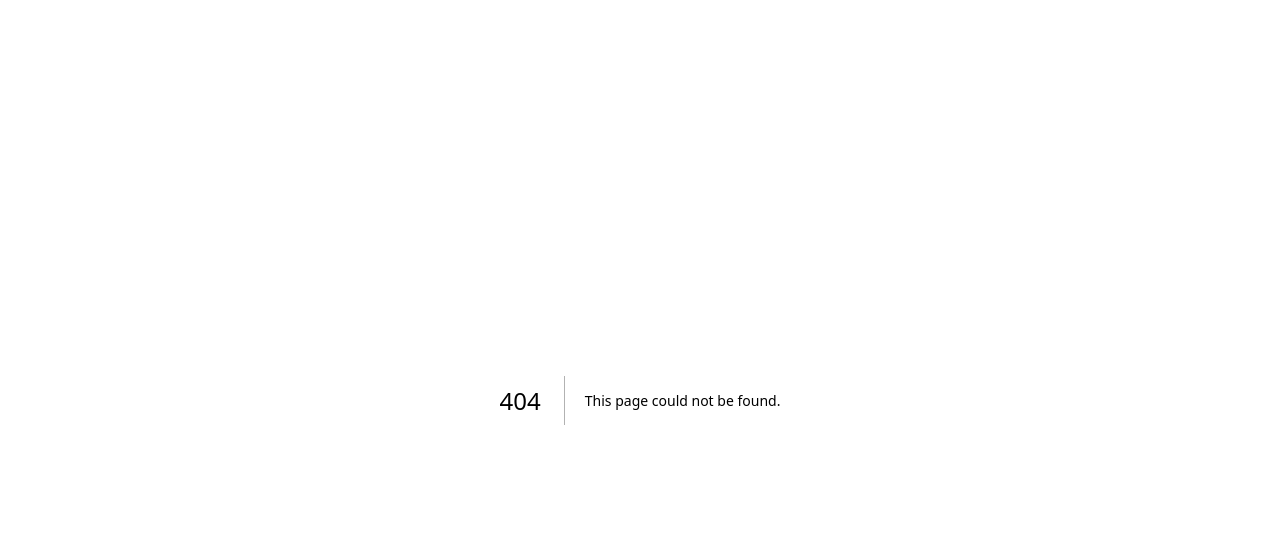
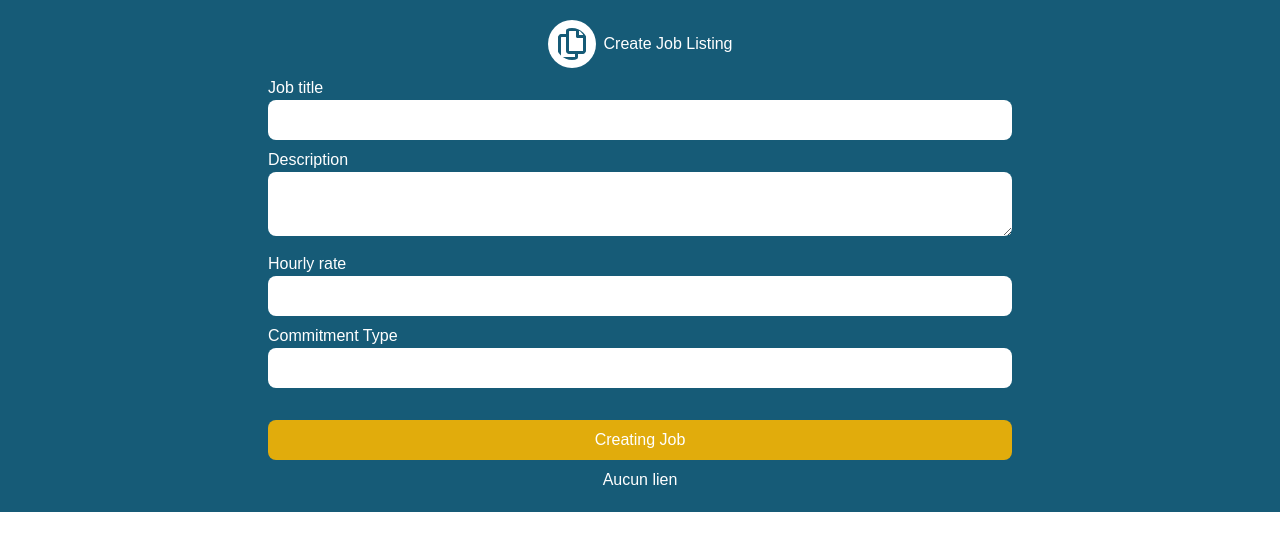
Before and after one commit to Fabricejor/RH_React_DJANGO, a Next.js app in the folder admin/: page /create_interview in a window 1280 px wide. Before the commit this address had no page. Shown: the top 550 px of the page. Built offline with nearby package versions, Linux system fonts and the light colour scheme.

Commit message:
Ajout et inégration de la page creating interview

```diff
--- a/admin/package.json
+++ b/admin/package.json
@@ -12,7 +12,8 @@
     "axios": "^1.7.9",
     "next": "15.0.3",
     "react": "19.0.0-rc-66855b96-20241106",
-    "react-dom": "19.0.0-rc-66855b96-20241106"
+    "react-dom": "19.0.0-rc-66855b96-20241106",
+    "react-icons": "^5.4.0"
   },
   "devDependencies": {
     "@types/node": "^20",
--- a/admin/src/app/components/main/ConnexionForm.tsx
+++ b/admin/src/app/components/main/ConnexionForm.tsx
@@ -1,7 +1,16 @@
+'use client'
 import React from 'react'
 import "../../globals.css"
+import { useRouter } from 'next/navigation'
 
 export default function ConnexionForm() {
+
+  const router = useRouter()
+
+  const redirection = () => {
+    router.push("/dashboard")
+  }
+
   return (
     <div className='flex h-screen bg-blue-50'>
       {/* Conteneur gauche : Formulaire */}
@@ -33,7 +42,7 @@ export default function ConnexionForm() {
             />
           </form>
 
-          <button className='mt-6 w-full bg-yellow-500 text-white py-4 rounded-lg hover:bg-yellow-600'>
+          <button type='submit' className='mt-6 w-full bg-yellow-500 text-white py-4 rounded-lg hover:bg-yellow-600' onClick={redirection}>
             CONNEXION
           </button>
         </div>
--- /dev/null
+++ b/admin/src/app/components/main/JobsForm.tsx
@@ -0,0 +1,104 @@
+'use client';
+
+import React, { useState } from 'react';
+import Link from 'next/link';
+import axios from 'axios';
+import { FaRegCopy } from "react-icons/fa";
+import { log } from 'console';
+
+export default function JobsForm() {
+    const [formData, setFormData] = useState('');
+    const [responseMessage, setResponseMessage] = useState('');
+    const [job_title, setJobTitle] = useState('');
+    const [description, setDescription] = useState('');
+    const [isLoading, setIsLoading] = useState(false);
+
+    const handlesubmit = async (e: React.FormEvent) => {
+        e.preventDefault();
+        setIsLoading(true);
+
+        // Regroupement des données en un seul string
+        const combinedData = `${job_title} ${description}`.trim();
+
+        try {
+            // Envoi de l'objet JSON avec Axios
+            const response = await axios.post(
+                'https://api.ednova.ai/its/interview-agents',
+                { jobDescription: combinedData }, // Envoi des données structurées
+                {
+                    headers: {
+                        'Content-Type': 'application/json',
+                        'accept': '*/*',
+                    },
+                }
+            );
+
+            // Gestion de la réponse
+            setResponseMessage(response.data.data.interviewUrl || 'Formulaire envoyé avec succès.');
+            console.log(responseMessage)
+        } catch (error) {
+            console.error('Erreur API :', error);
+            setResponseMessage('Une erreur est survenue lors de l\'envoi du formulaire.');
+        } finally {
+            setIsLoading(false);
+        }
+    };
+
+    return (
+        <div className='w-full h-[100%]  bg-[#165b77] flex flex-col p-5 justify-start items-center'>
+            <div className="header flex items-center">
+                <FaRegCopy className='text-[#165b77] bg-white rounded-[100%] p-2 text-5xl' />
+                <h2 className='text-white ml-2'>Create Job Listing</h2>
+            </div>
+            <form onSubmit={handlesubmit} className='flex flex-col w-[60%] mt-2'>
+                <label className='text-white text-base'>Job title</label>
+                <input
+                    className='w-full rounded-lg py-2'
+                    type="text"
+                    name='job_title'
+                    title='job_title'
+                    value={job_title}
+                    onChange={(e) => setJobTitle(e.target.value)}
+                    required
+                />
+
+                <label className='text-white text-base mt-2'>Description</label>
+                <textarea
+                    className='w-full rounded-lg py-2'
+                    name='Description'
+                    title='Description'
+                    value={description}
+                    onChange={(e) => setDescription(e.target.value)}
+                    required
+                />
+
+                <label className='text-white text-base mt-4'>Hourly rate</label>
+                <input
+                    className='w-full rounded-lg py-2'
+                    type="text"
+                    name='Hourly rate'
+                    title='Hourly rate'
+                />
+
+                <label className='text-white text-base mt-2'>Commitment Type</label>
+                <input
+                    className='w-full rounded-lg py-2'
+                    type="text"
+                    name='Commitment Type'
+                    title='Commitment Type'
+                />
+
+                <button
+                    title='Creating jobs'
+                    className='mt-8 py-2 bg-[#e1ac0c] text-white rounded-lg'
+                    type="submit"
+                    disabled={isLoading}
+                >
+                    {isLoading ? 'Envoi en cours...' : 'Creating Job'}
+                </button>
+            </form>
+
+          {responseMessage ?<Link href={responseMessage} target='_blank' className="text-white p-2  bg-blue-400 rounded-md mt-1">{responseMessage}</Link> : <p className='mt-2 text-white'>Aucun lien</p>}
+        </div>
+    );
+}
--- /dev/null
+++ b/admin/src/app/components/main/Sidebar.tsx
@@ -0,0 +1,51 @@
+'use client'
+import React from 'react'
+import { useState } from 'react';
+import "../../globals.css"
+
+// codes
+import { FaArtstation } from "react-icons/fa";
+import { FaArrowAltCircleRight } from "react-icons/fa";
+import { CiSearch,CiCalculator2 ,CiSettings ,CiUser ,CiPower } from "react-icons/ci";
+import { HiOutlineClipboardDocumentList } from "react-icons/hi2";
+export default function Sidebar() {
+    const [open, setOpen] = useState(true);// hooks pour connaitre letat du button qui va reduire le sidebar
+    const [submenuOpen, setSubmenuOpen] = useState(false);// hooks pour connaitre letat des sous menus
+
+    const Menus = [
+        {title:"search", icon:<CiSearch/>},
+        {title:"jobs", icon:<HiOutlineClipboardDocumentList/>},
+        {title:"cosinus_similarity", icon:<CiCalculator2 />},
+        {title:"settings", icon:<CiSettings/>},
+        {title:"profils", icon:<CiUser/>},
+        {title:"deconnexion", icon:<CiPower/>},
+
+    ]
+    return (
+        <div className='flex h-screen'>
+            <div className={`sidebar bg-emerald-600 flex flex-col h-screen p-5 pt-8 ${open ? "w-52" : "w-20"} duration-700 ease-out  relative `}>
+                <FaArrowAltCircleRight
+                    className={`bg-white text-purple-dark text-3xl  rounded-full absolute -right-3 top-9 border-purple-dark border  cursor-pointer
+                                    ${open && "rotate-180"}`}
+                    onClick={() => setOpen(!open)}
+                />
+                <div className="infline-flex">
+                    <FaArtstation className={`bg-amber-300 text-3xl rounded cursor-pointer   block float-left mr-2 duration-500 ${open && "rotate-[360deg]"} `} />
+                    <h1 className={`text-white origin-left font-light text-lg ${!open && "scale-0 hidden"}`} >Admin</h1>
+                </div>
+                <ul className='pt-2'>
+                    {Menus.map((menu,index) => {
+                        return(<>
+                            <li key={index} className={` text-white text-sm flex items-center gap-x-4 cursor-pointer p-2 hover:bg-searchfield rounded-md mt-2`} >
+                                <span className='text-2xl block float-left' >{menu.icon}</span>
+                                {menu.title}
+                            </li>
+                        </>)
+                    })}
+
+                </ul>
+            </div>
+
+        </div>
+    )
+}
--- /dev/null
+++ b/admin/src/app/create_interview/page.tsx
@@ -0,0 +1,12 @@
+'use client'
+
+import React from 'react'
+import JobsForm from '../components/main/JobsForm'
+
+export default function page() {
+  return (
+    <div className='w-full h-full' >
+        <JobsForm/>
+    </div>
+  )
+}
--- /dev/null
+++ b/admin/src/app/dashboard/page.tsx
@@ -0,0 +1,12 @@
+'use client'
+
+import React from 'react'
+import Sidebar from '../components/main/Sidebar'
+
+export default function page() {
+  return (
+    <div>
+      <Sidebar/>
+    </div>
+  )
+}
--- a/admin/src/app/globals.css
+++ b/admin/src/app/globals.css
@@ -26,3 +26,10 @@ body {
   background-size : cover;
   background-position:center;
 }
+
+
+/*side bar content  */
+.sidebar{
+  position: sticky;
+  height: 100%;
+}
```
Also changed, not shown: 1 other file (tests, documents, lock files or other folders).
